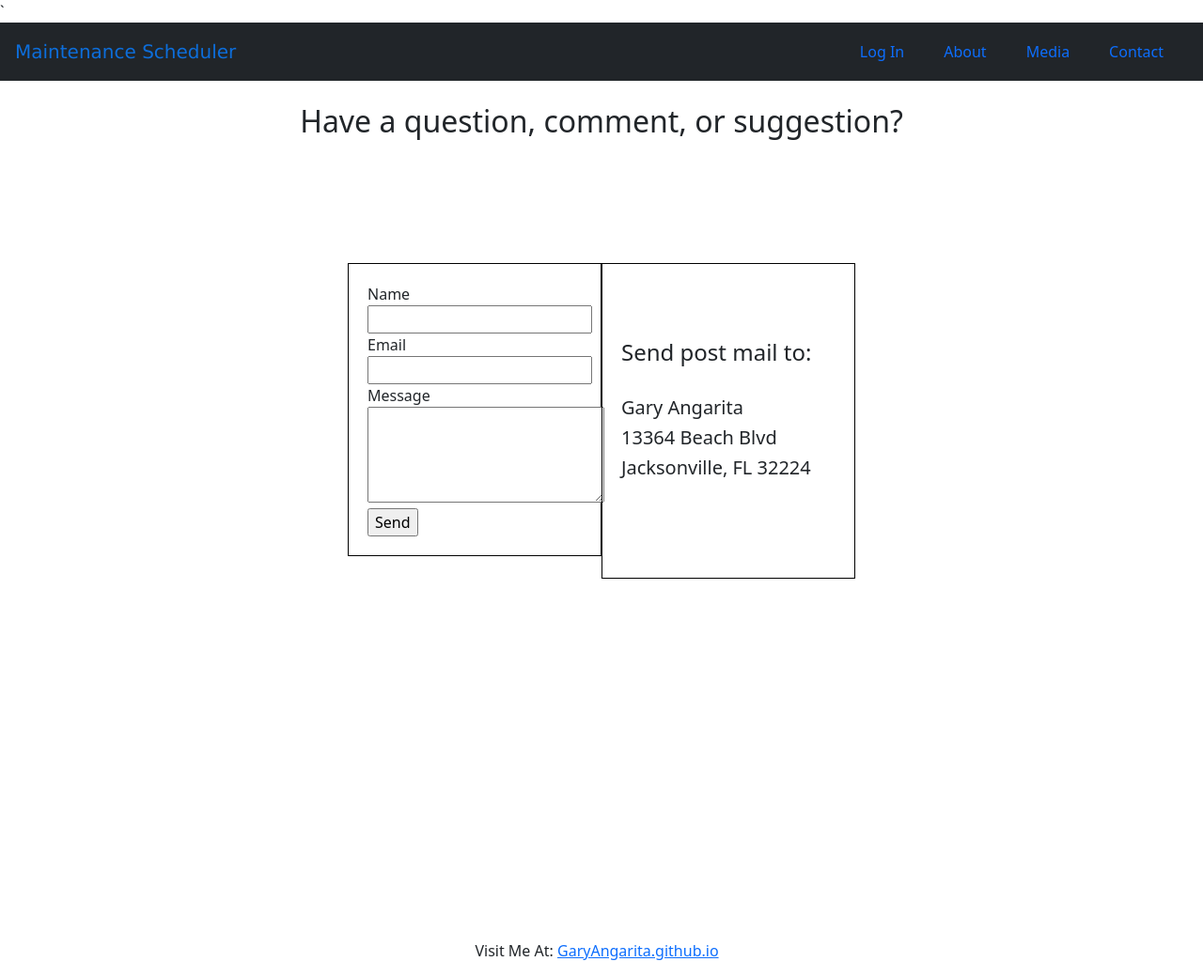
After one commit to GaryAngarita/maintenance_scheduler, a Django app: page /contact in a window 1280 px wide. The commit adds this page. Shown: the whole page at 94% size. Run offline with Django 3.2, Linux system fonts and the light colour scheme; parts of the project's set-up code (start-up, migrations or seed data) failed here and were passed over; some libraries are stand-ins or nearby versions.

Commit message:
added outside links
continued adding nonsession links

```diff
--- /dev/null
+++ b/sched_maint/sched_maint_app/static/css/contact.css
@@ -0,0 +1,75 @@
+#container{
+    min-height: 1000px;
+}
+
+.navbar-brand{
+    font-family:'Lucida Sans', 'Lucida Sans Regular', 'Lucida Grande', 'Lucida Sans Unicode', Geneva, Verdana, sans-serif;
+    font-size: 20px;
+}
+
+li{
+    padding-right: 10px;
+}
+
+.float-start{
+    padding: 10px 0 0 20px;
+}
+
+#navbar-example2{
+    background-color: gray;
+}
+
+.navbar-custom .navbar-text{
+    color: rgb(13 110 219);
+}
+
+#navbarText{
+    justify-content: right;
+}
+
+#leftNav, #navbarText{
+    margin: auto;
+}
+
+
+a{
+    padding-right: 10px;
+}
+
+h2, p{
+    text-align: center;
+}
+
+#first_pic, #second_pic, #third_pic, #fourth_pic{
+    width: 350px;
+    height: 350px;
+}
+
+#contact_temps{
+    display: flex;
+    place-content: center;
+    padding-top: 100px;
+}
+
+.temp_one_two, .temp_three_four{
+    display: inline-block;
+    width: 270px;
+    padding: 20px;
+    height: fit-content;
+    border: 1px solid black;
+}
+
+.temp_three_four{
+    height: 336px;
+    padding-top: 80px;
+}
+
+#subbut{
+    justify-content: center;
+}
+
+footer{
+    display: flex;
+    place-content: center;
+    align-content: center;
+}
--- /dev/null
+++ b/sched_maint/sched_maint_app/templates/contact.html
@@ -0,0 +1,88 @@
+<!DOCTYPE html>
+<html lang="en">
+
+<head>
+    <meta charset="utf-8">
+    <meta name="viewport" content="width=device-width, initial-scale=1">
+    <link href="https://cdn.jsdelivr.net/npm/bootstrap@5.0.2/dist/css/bootstrap.min.css" rel="stylesheet" integrity="sha384-EVSTQN3/azprG1Anm3QDgpJLIm9Nao0Yz1ztcQTwFspd3yD65VohhpuuCOmLASjC" crossorigin="anonymous">
+    <title>Maintenance Scheduler</title>
+    {% load static %}
+    <link rel="stylesheet" href="{% static 'css/contact.css' %}">
+    <script type="text/javascript">
+        (function() {
+            // https://dashboard.emailjs.com/admin/integration
+            emailjs.init('YOUR_USER_ID');
+        })();
+    </script>
+    <script type="text/javascript">
+        window.onload = function() {
+            document.getElementById('contact-form').addEventListener('submit', function(event) {
+                event.preventDefault();
+                // generate a five digit number for the contact_number variable
+                this.contact_number.value = Math.random() * 100000 | 0;
+                // these IDs from the previous steps
+                emailjs.sendForm('contact_service', 'contact_form', this)
+                    .then(function() {
+                        console.log('SUCCESS!');
+                    }, function(error) {
+                        console.log('FAILED...', error);
+                    });
+            });
+        }
+    </script>
+    </head>
+<body>
+     <!-- Start Top Bar -->
+    <div id="container">
+        `<div id="top-part">
+            <nav id="navbar-example2" class="navbar navbar-light navbar-custom bg-dark px-3">
+                <a class="navbar-brand navbar-text" href="/logreg">Maintenance Scheduler</a>
+                <ul class="nav nav-pills">
+                <li class="nav-item">
+                    <a class="nav-link" href="/logreg">Log In</a>
+                </li>
+                <li class="nav-item">
+                    <a class="nav-link" href="/about">About</a>
+                </li>
+                <li class="nav-item">
+                    <a class="nav-link" href="/media">Media</a>
+                </li>
+                <li class="nav-item">
+                    <a class="nav-link" href="/contact">Contact</a>
+                </li>
+                </ul>
+            </nav>
+            </div><!-- /NAVBAR -->
+            <!-- End Top Bar -->
+        <br>
+        <h2>Have a question, comment, or suggestion?</h2>
+        <br>
+        <div id="contact_temps">
+            <div class="temp_one_two">
+                <form id="contact-form">
+                    <input type="hidden" name="contact_number">
+                    <label>Name</label>
+                    <input type="text" name="user_name">
+                    <label>Email</label>
+                    <input type="email" name="user_email">
+                    <label>Message</label>
+                    <textarea name="message" rows="4" cols="25"></textarea>
+                    <input id="subbut" type="submit" value="Send">
+                </form>
+            </div>
+            <div class="temp_three_four">
+                <h4>Send post mail to:</h4>
+                <br>
+                <h5>Gary Angarita</h5>
+                <h5>13364 Beach Blvd</h5>
+                <h5>Jacksonville, FL 32224</h5>
+            </div>
+        </div>
+    </div>
+
+    <footer class="container-fluid bg-4 text-center">
+        <p>Visit Me At: <a href="https://garyangarita.github.io/">GaryAngarita.github.io</a></p>
+    </footer>
+
+    <script src="https://cdn.jsdelivr.net/npm/bootstrap@5.0.2/dist/js/bootstrap.bundle.min.js" integrity="sha384-MrcW6ZMFYlzcLA8Nl+NtUVF0sA7MsXsP1UyJoMp4YLEuNSfAP+JcXn/tWtIaxVXM" crossorigin="anonymous"></script>
+</body>
--- a/sched_maint/sched_maint_app/urls.py
+++ b/sched_maint/sched_maint_app/urls.py
@@ -3,6 +3,9 @@ from . import views
 
 urlpatterns = [
     path('', views.index),
+    path('about', views.about),
+    path('media', views.media),
+    path('contact', views.contact),
     path('logreg', views.logreg),
     path('register', views.register),
     path('login', views.login),
--- a/sched_maint/sched_maint_app/views.py
+++ b/sched_maint/sched_maint_app/views.py
@@ -7,6 +7,15 @@ from .models import *
 
 def index(request):
     return render(request, 'index.html')
+
+def about(request):
+    return render(request, 'about.html')
+
+def media(request):
+    return render(request, 'media.html')
+
+def contact(request):
+    return render(request, 'contact.html')
 
 def logreg(request):
     return render(request, 'logreg.html')
```
Also changed, not shown: sched_maint/sched_maint_app/static/css/about.css (added, +61 -0 lines), sched_maint/sched_maint_app/static/css/index.css (+9 -8 lines), sched_maint/sched_maint_app/static/css/media.css (added, +85 -0 lines), sched_maint/sched_maint_app/templates/about.html (added, +64 -0 lines), sched_maint/sched_maint_app/templates/index.html (+22 -22 lines), sched_maint/sched_maint_app/templates/media.html (added, +71 -0 lines), sched_maint/sched_maint_app/static/img/FB_IMG_1507835697822~2.jpg (added).
